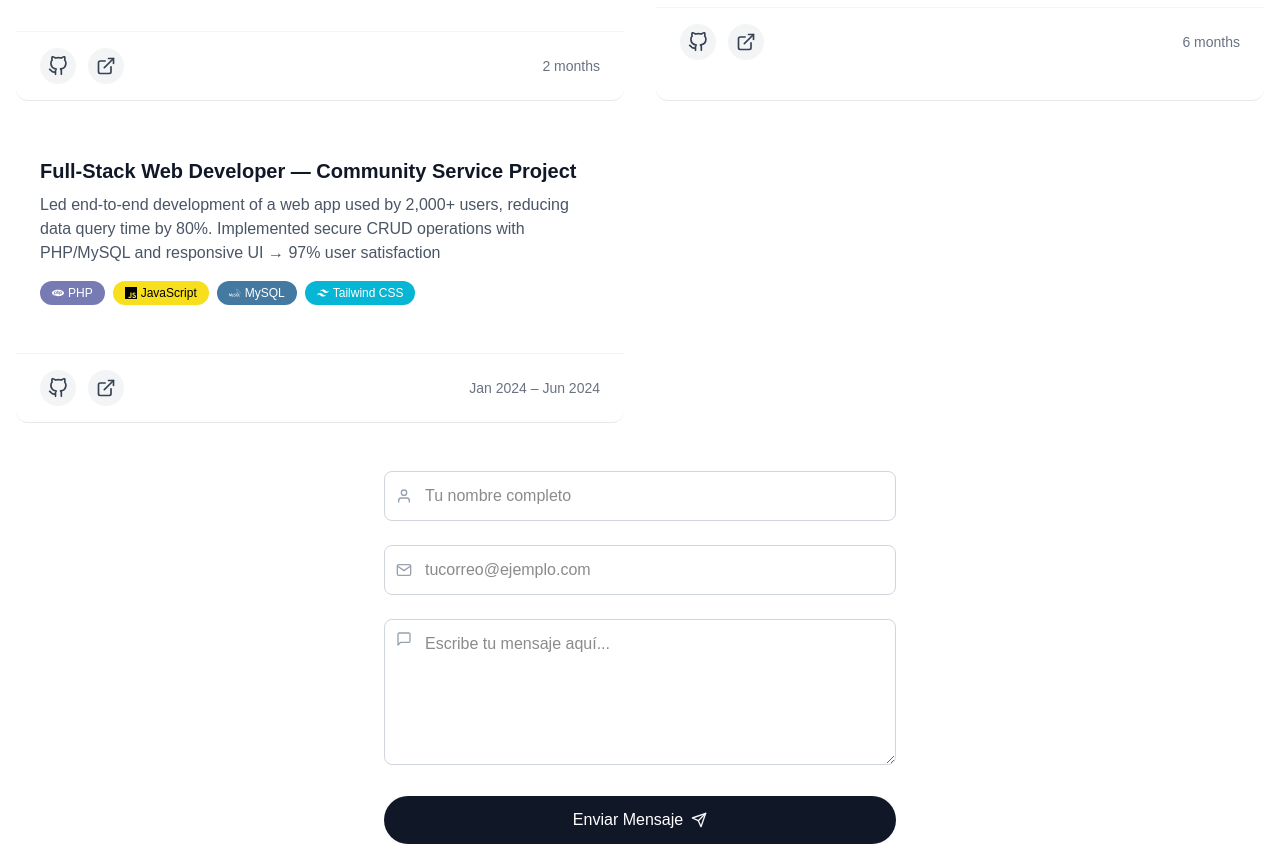
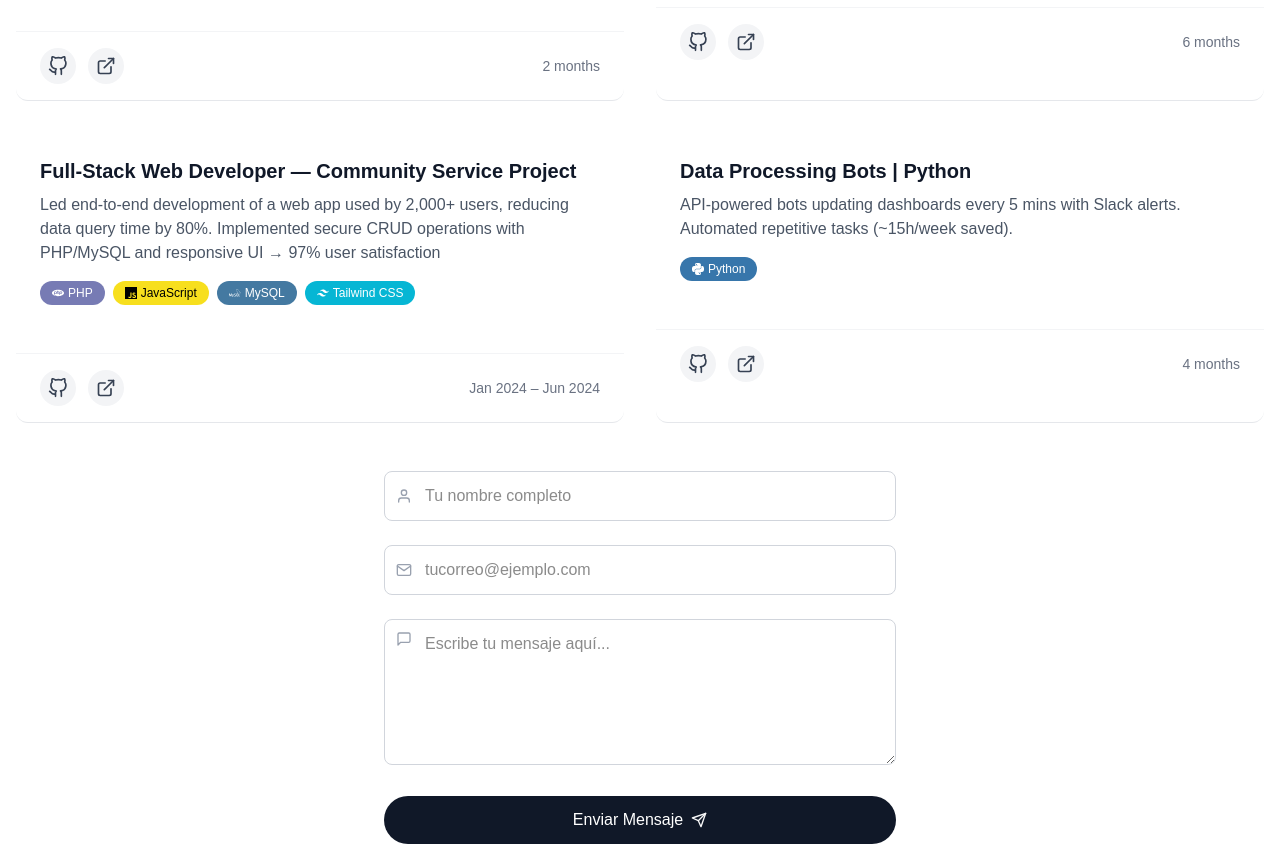
Before and after one commit to MoeFlowers/Portfolio, a Next.js app: page / in a window 1280 px wide. Shown: the part 1320-2164 px from the top of the page. Built offline with nearby package versions, Linux system fonts and the light colour scheme.

Commit message:
Updating data of Projects

```diff
--- a/src/data/projects.ts
+++ b/src/data/projects.ts
@@ -14,7 +14,8 @@ export const projects: Project[] = [
   {
     id: 1,
     title: "AI-Powered Book Recommendation",
-    description: "Developed a collaborative filtering model (Scikitlearn) processing 10,000+ books. Integrated REST API (Flask/FastAPI) for real-time recommendations → 85% user-rated accuracy.",
+    description:
+      "Developed a collaborative filtering model (Scikitlearn) processing 10,000+ books. Integrated REST API (Flask/FastAPI) for real-time recommendations → 85% user-rated accuracy.",
     technologies: ["Python", "Scikit-learn", "FastAPI", "Flask"],
     githubLink: "https://github.com/MoeFlowers/Portfolio/tree/book",
     demoLink: "#",
@@ -26,19 +27,29 @@ export const projects: Project[] = [
     description:
       "Digitized 100% of patient records and automated billing, saving 6h/week in admin work. Built an appointment module with automated email reminders.",
     technologies: ["PHP", "JavaScript", "MySQL", "Tailwind CSS"],
-    githubLink: "#",
+    githubLink: "https://github.com/MoeFlowers/Portfolio/tree/clinica",
     demoLink: "#",
     duration: "6 months",
   },
   {
-    id: 2,
+    id: 3,
     title: "Full-Stack Web Developer — Community Service Project",
     description:
       "Led end-to-end development of a web app used by 2,000+ users, reducing data query time by 80%. Implemented secure CRUD operations with PHP/MySQL and responsive UI → 97% user satisfaction",
     technologies: ["PHP", "JavaScript", "MySQL", "Tailwind CSS"],
-    githubLink: "#",
+    githubLink: "https://github.com/MoeFlowers/Portfolio/tree/comunity",
     demoLink: "#",
     duration: "Jan 2024 – Jun 2024",
+  },
+  {
+    id: 4,
+    title: "Data Processing Bots | Python",
+    description:
+      "API-powered bots updating dashboards every 5 mins with Slack alerts. Automated repetitive tasks (~15h/week saved).",
+    technologies: ["Python",],
+    githubLink: "https://github.com/MoeFlowers/Portfolio/tree/comunity",
+    demoLink: "#",
+    duration: "4 months",
   },
   // Others
 ];
```
